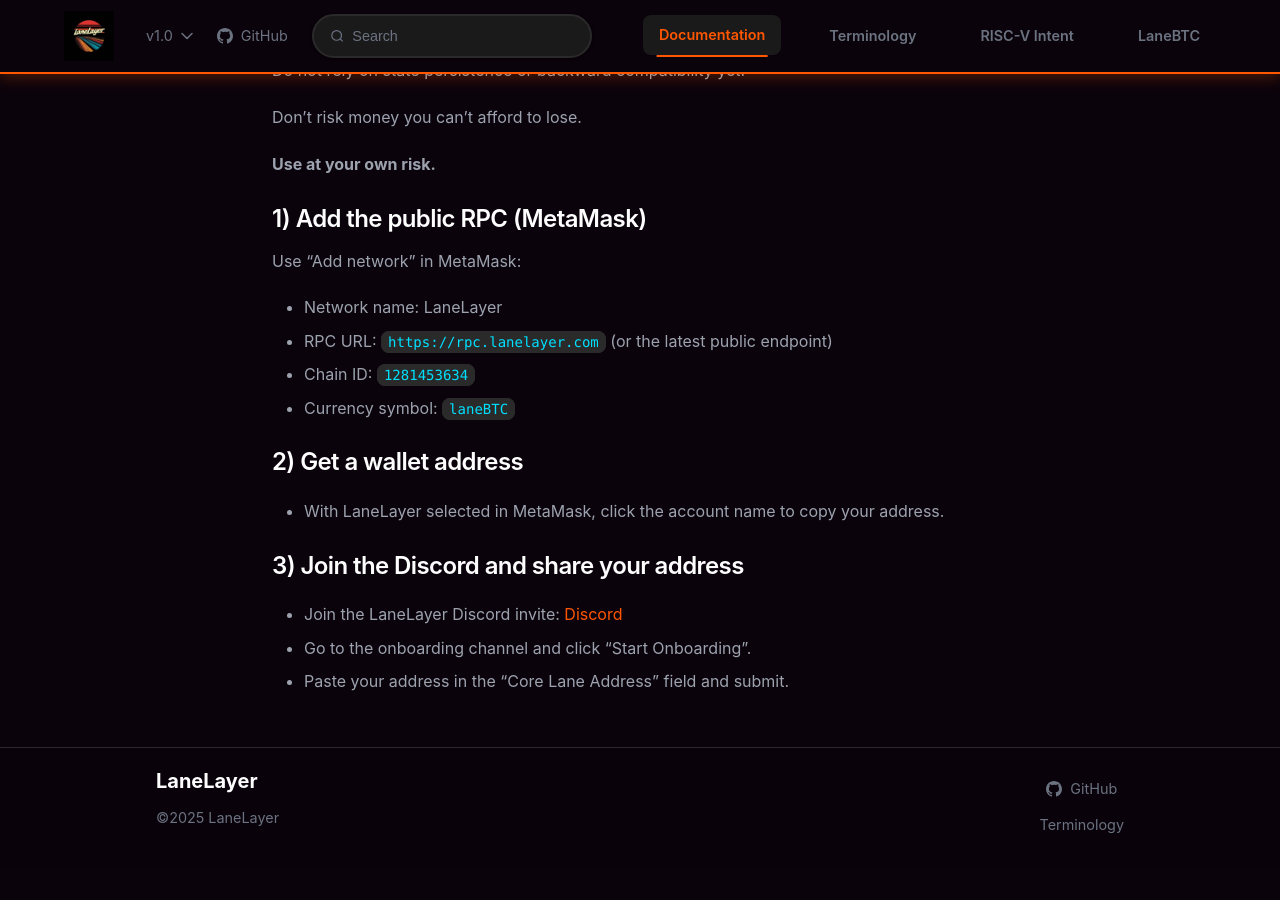
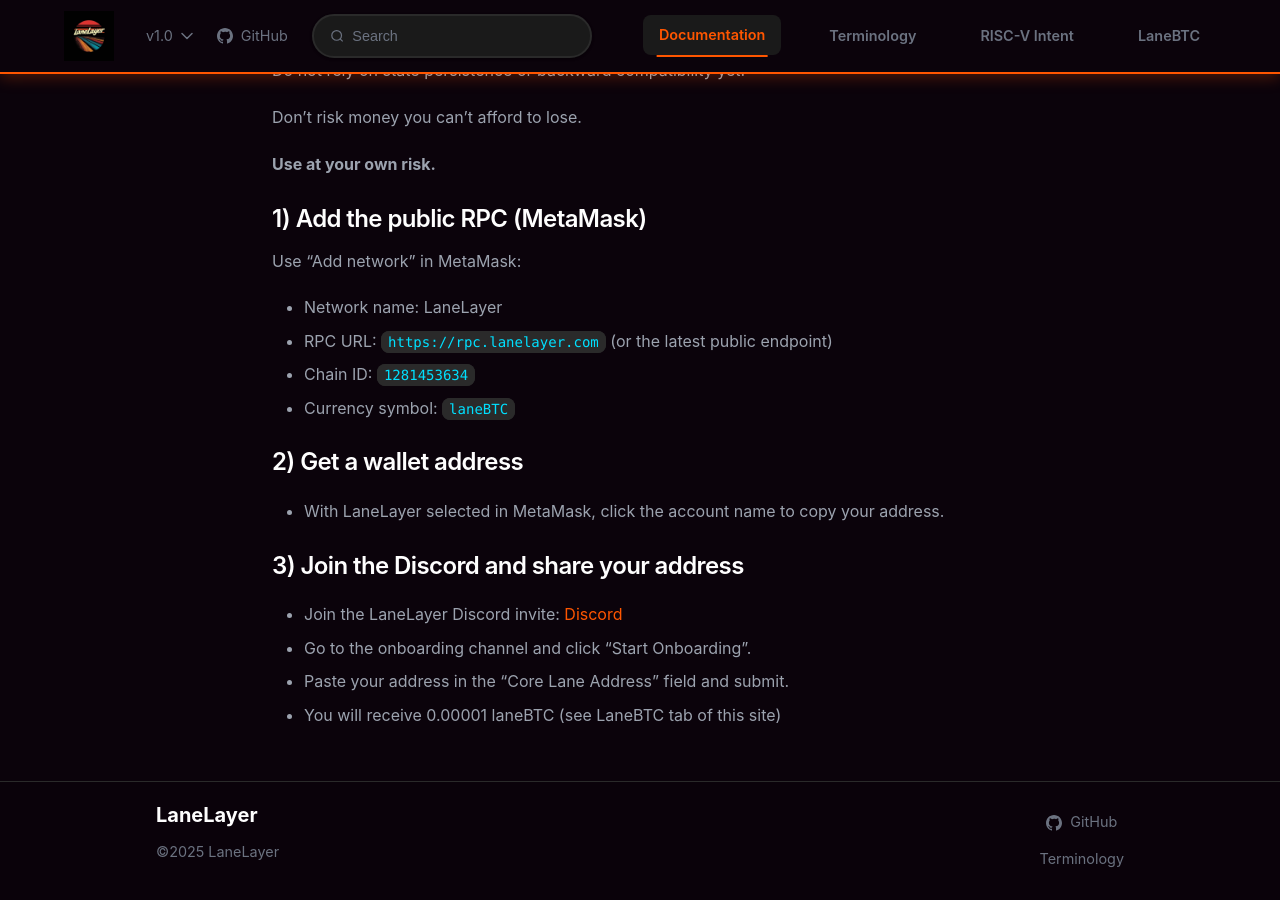
Before and after one commit to lanelayer/lanelayer.github.io, a Jekyll site: the page built from index.md, in a window 1280 px wide and 900 px high, scrolled down 994 px. Built offline with Jekyll 4.4.1, drawn with Linux system fonts in a browser that asks for light colours; before the commit the page ends 1860 px from its top, so only the background shows below that.

Commit message:
Update index.md

```diff
--- a/index.md
+++ b/index.md
@@ -47,3 +47,4 @@
 - Join the LaneLayer Discord invite: [Discord](https://discord.gg/Br7aunCs)
 - Go to the onboarding channel and click “Start Onboarding”.
 - Paste your address in the “Core Lane Address” field and submit.
+- You will receive 0.00001 laneBTC (see LaneBTC tab of this site)
```
